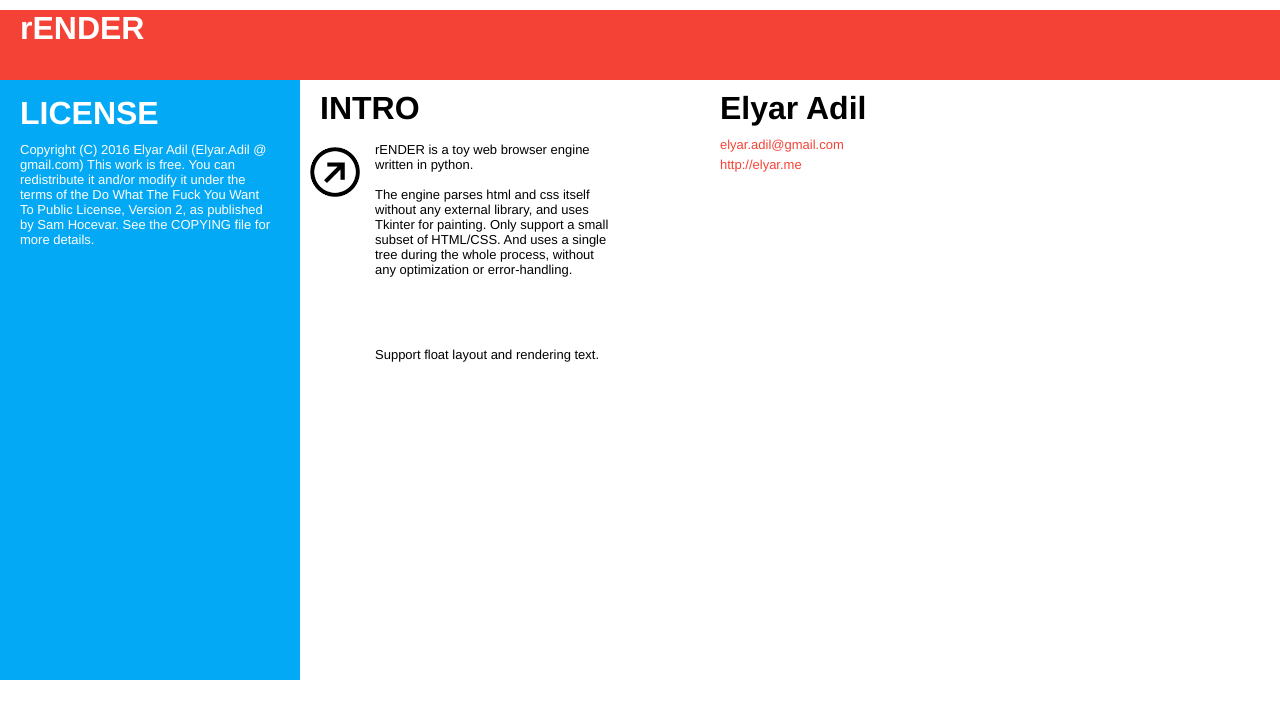
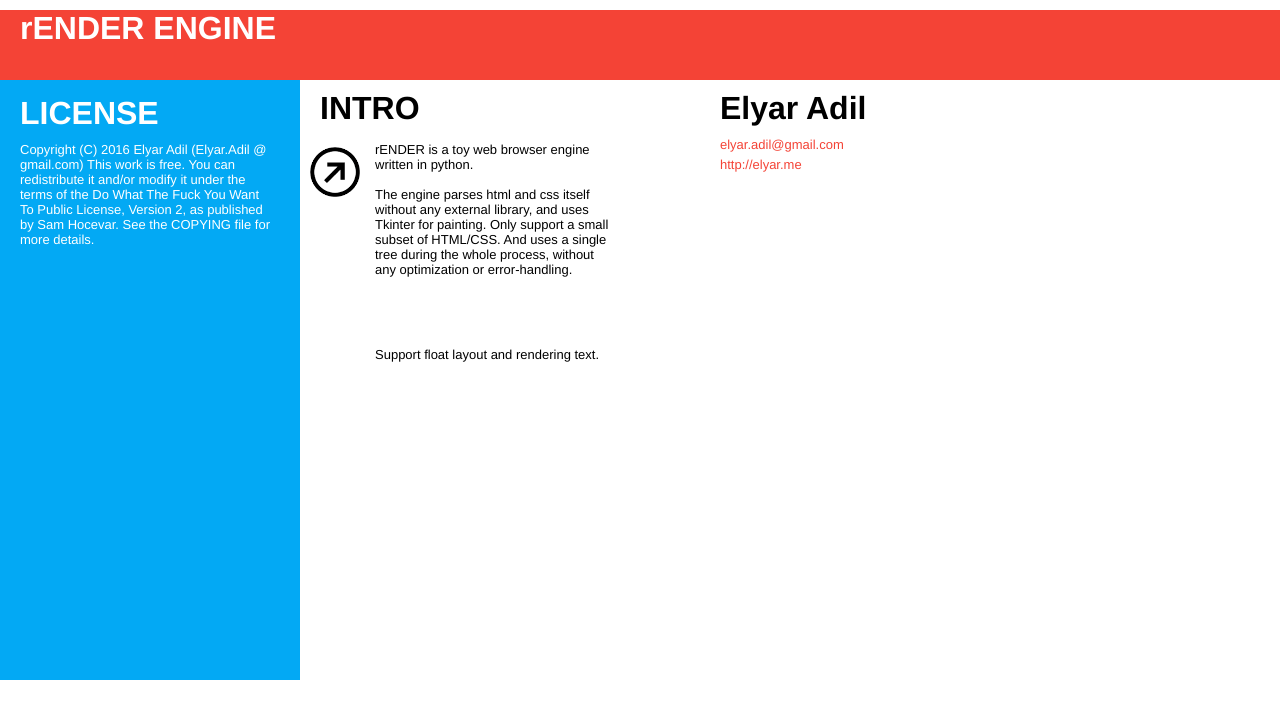
Before and after one commit to ElyarAdil/rENDER, a plain HTML site: page example/index.html in a window 1280 px wide. Drawn offline with Linux system fonts and the light colour scheme.

Commit message:
add screenshot

```diff
--- a/example/index.html
+++ b/example/index.html
@@ -54,7 +54,7 @@
     <body>
         <div id="wrapper">
             <div id="header">
-                <h1>rENDER</h1>
+                <h1>rENDER ENGINE</h1>
             </div>
                 <div id="left">
                     <h1>LICENSE</h1>
```
Also changed, not shown: screenshot/rENDER-ENGINE.png (added).
